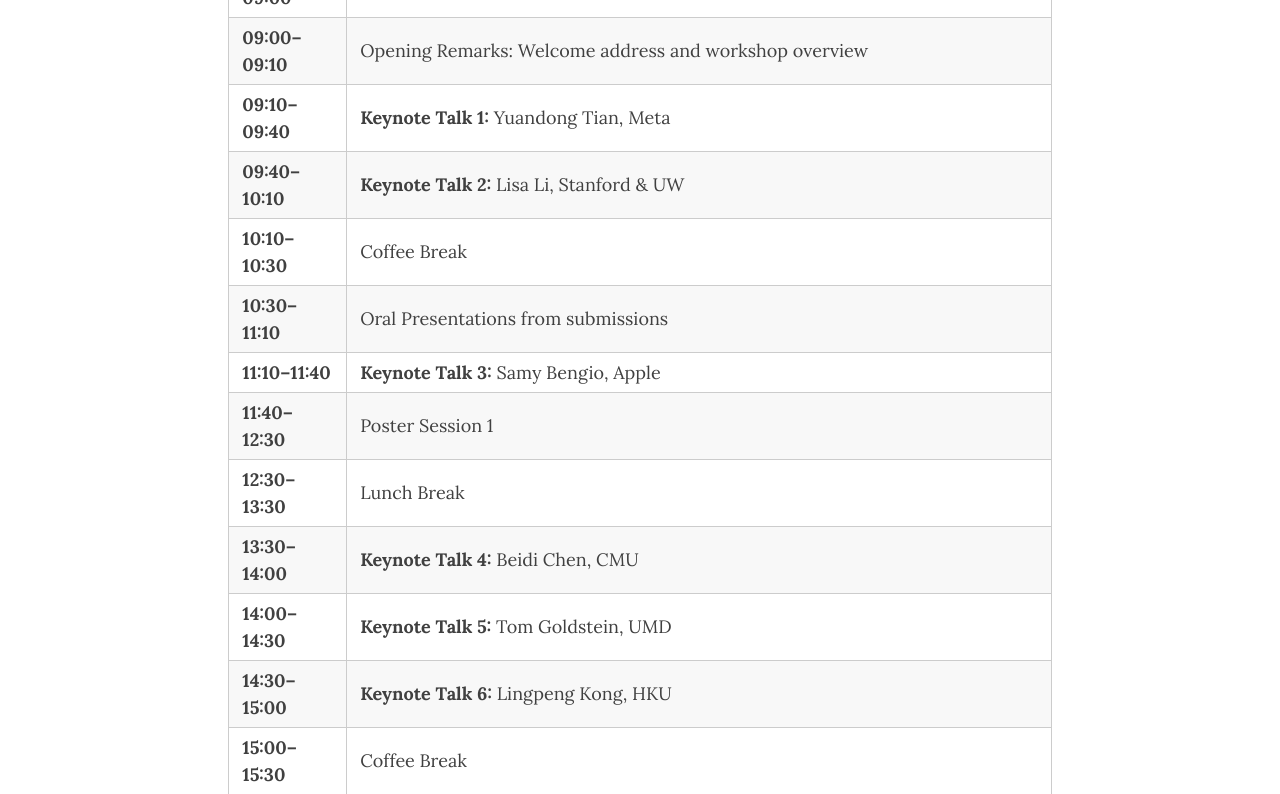
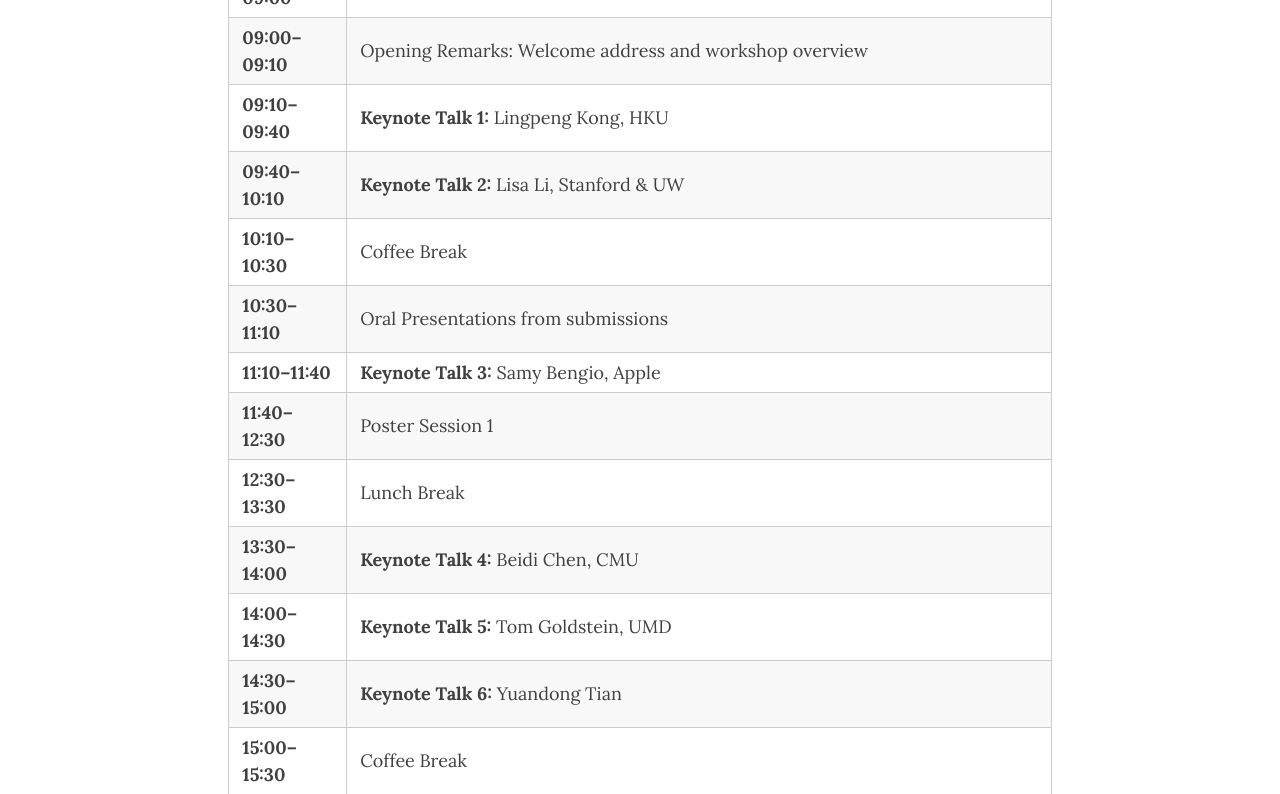
Before and after one commit to latent-implicit-thinking/latent-implicit-thinking.github.io, a Jekyll site: the page built from schedule.md, in a window 1280 px wide and 1400 px high. Shown: the part 358-1152 px from the top of the window. Built offline with Jekyll 4.4.1, drawn with Linux system fonts in a browser that asks for light colours; comment, search, counter and statistics services are not loaded; some of the changed lines change nothing that is shown.

Commit message:
Update keynote speakers in schedule

```diff
--- a/schedule.md
+++ b/schedule.md
@@ -10,7 +10,7 @@
 |-----------------|---------------------------|
 | **08:00–09:00** | Registration              |
 | **09:00–09:10** | Opening Remarks: Welcome address and workshop overview |
-| **09:10–09:40** | **Keynote Talk 1:** Yuandong Tian, Meta |
+| **09:10–09:40** | **Keynote Talk 1:** Lingpeng Kong, HKU |
 | **09:40–10:10** | **Keynote Talk 2:** Lisa Li, Stanford & UW |
 | **10:10–10:30** | Coffee Break |
 | **10:30–11:10** | Oral Presentations from submissions |
@@ -19,7 +19,7 @@
 | **12:30–13:30** | Lunch Break               |
 | **13:30–14:00** | **Keynote Talk 4:** Beidi Chen, CMU |
 | **14:00–14:30** | **Keynote Talk 5:** Tom Goldstein, UMD |
-| **14:30–15:00** | **Keynote Talk 6:** Lingpeng Kong, HKU |
+| **14:30–15:00** | **Keynote Talk 6:** Yuandong Tian |
 | **15:00–15:30** | Coffee Break |
 | **15:30–16:00** | **Panel Discussion:** What are the key challenges in enabling large language models to reason effectively in latent space?  |
 | **16:00–16:50** | Poster Session 2          |
```
